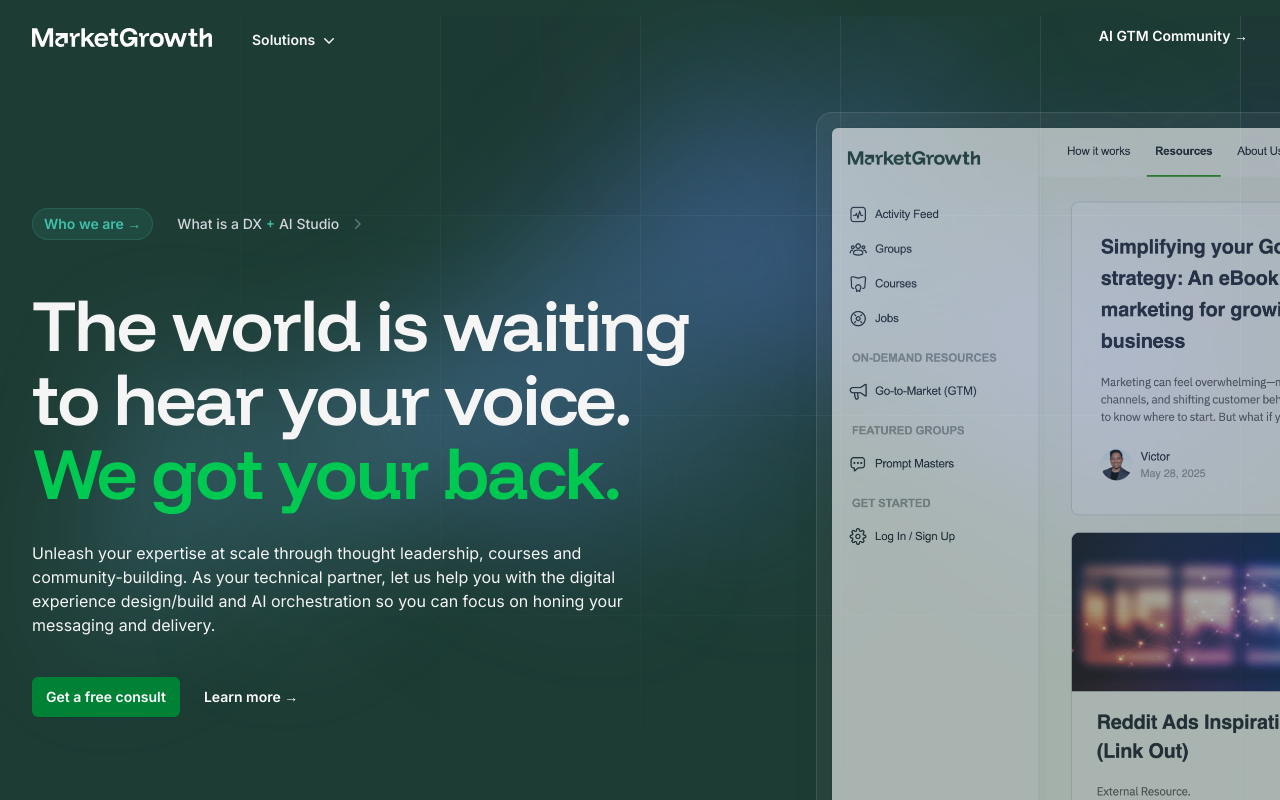
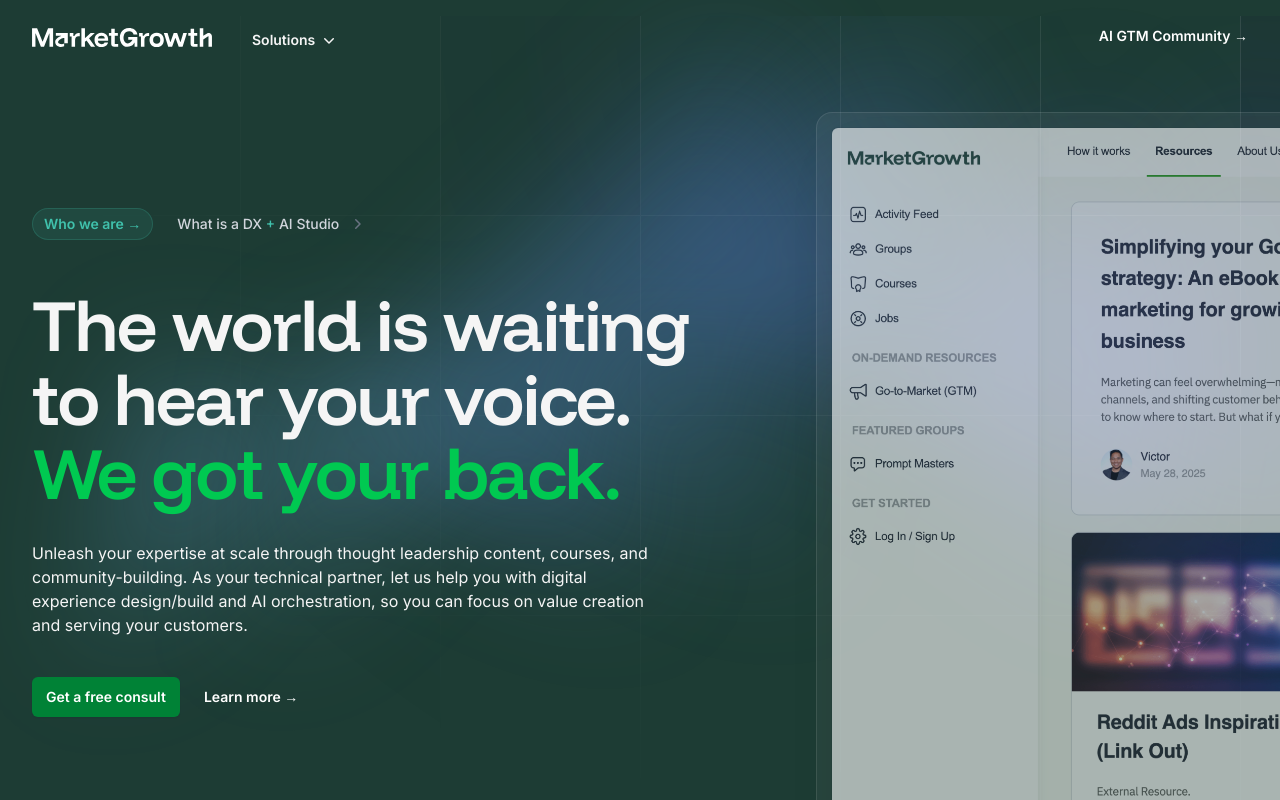
Before and after one commit to growthUx/mgio, a Next.js app: page / in a window 1280 px wide. Shown: the top 800 px of the page. Built offline with nearby package versions, Linux system fonts and the light colour scheme.

Commit message:
Update HomePage.jsx

```diff
--- a/src/app/HomePage.jsx
+++ b/src/app/HomePage.jsx
@@ -119,7 +119,7 @@ export default function HomePage() {
               {/* <h1 className="font-funnel-display mt-12 text-3xl font-semibold text-pretty tracking-tight text-[#F5F5F5] sm:text-6xl">We are a DX<span className="text-[#40C1AC]"> + </span>AI Studio</h1>
               <h2 className="text-lg mt-4 text-[#F5F5F5] text-pretty sm:text-[22px] pr-4">We help founders and fast growing teams build engaging brands online to serve and captivate their audience to win them as customers.</h2> */}
               <p className="mt-8 text-md max-w-2xl mx-auto text-pretty text-[#F5F5F5] pr-8 sm:text-md/8 sm:mx-0">
-              Unleash your expertise at scale through thought leadership, courses and community-building. As your technical partner, let us help you with the digital experience design/build and AI orchestration so you can focus on honing your messaging and delivery.</p>
+              Unleash your expertise at scale through thought leadership content, courses, and community-building. As your technical partner, let us help you with digital experience design/build and AI orchestration, so you can focus on value creation and serving your customers.</p>
               <div className="mt-10 flex items-center gap-x-6">
                 <a
                   href="https://meetings.hubspot.com/victor-ramayrat"
```
